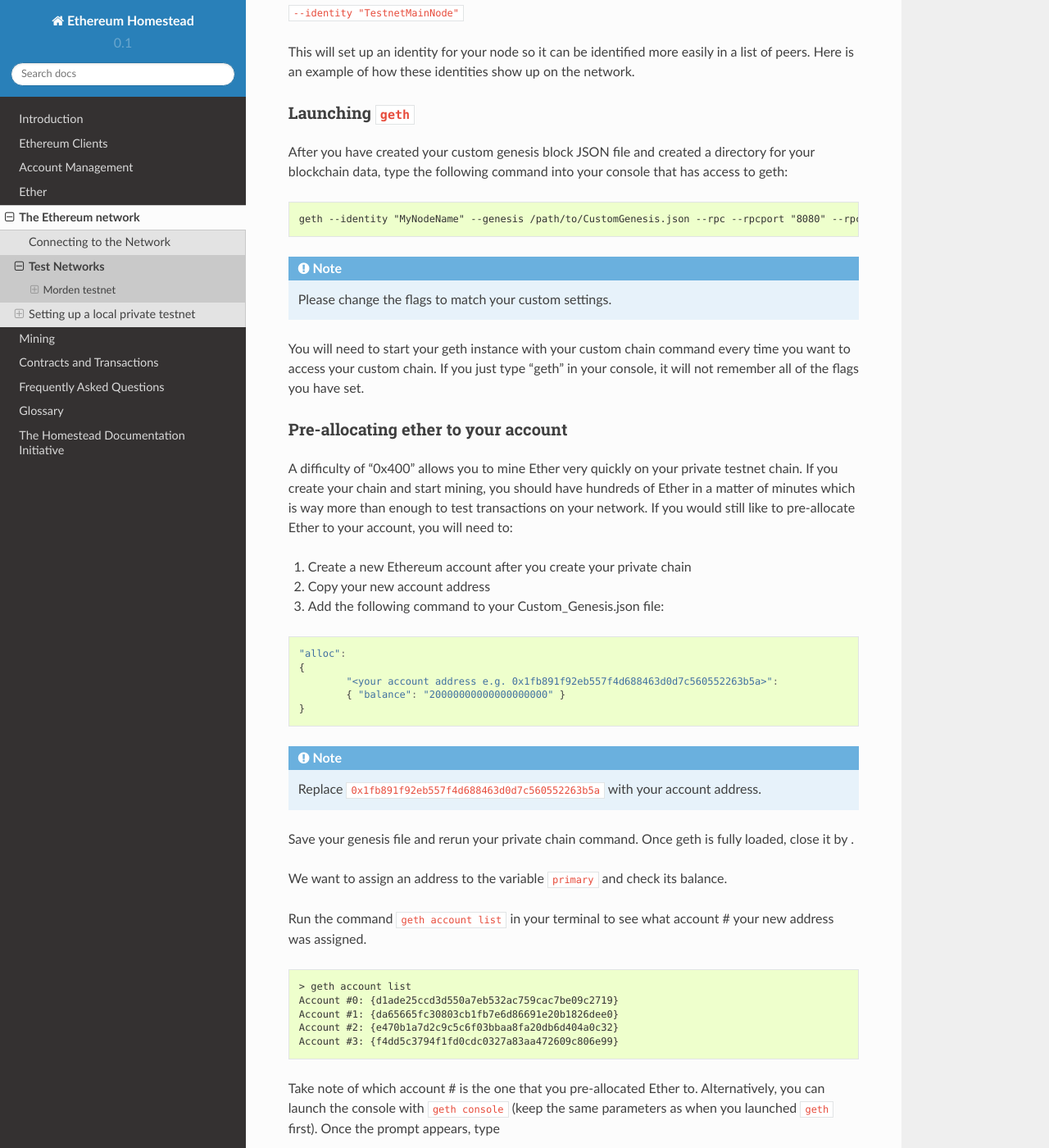
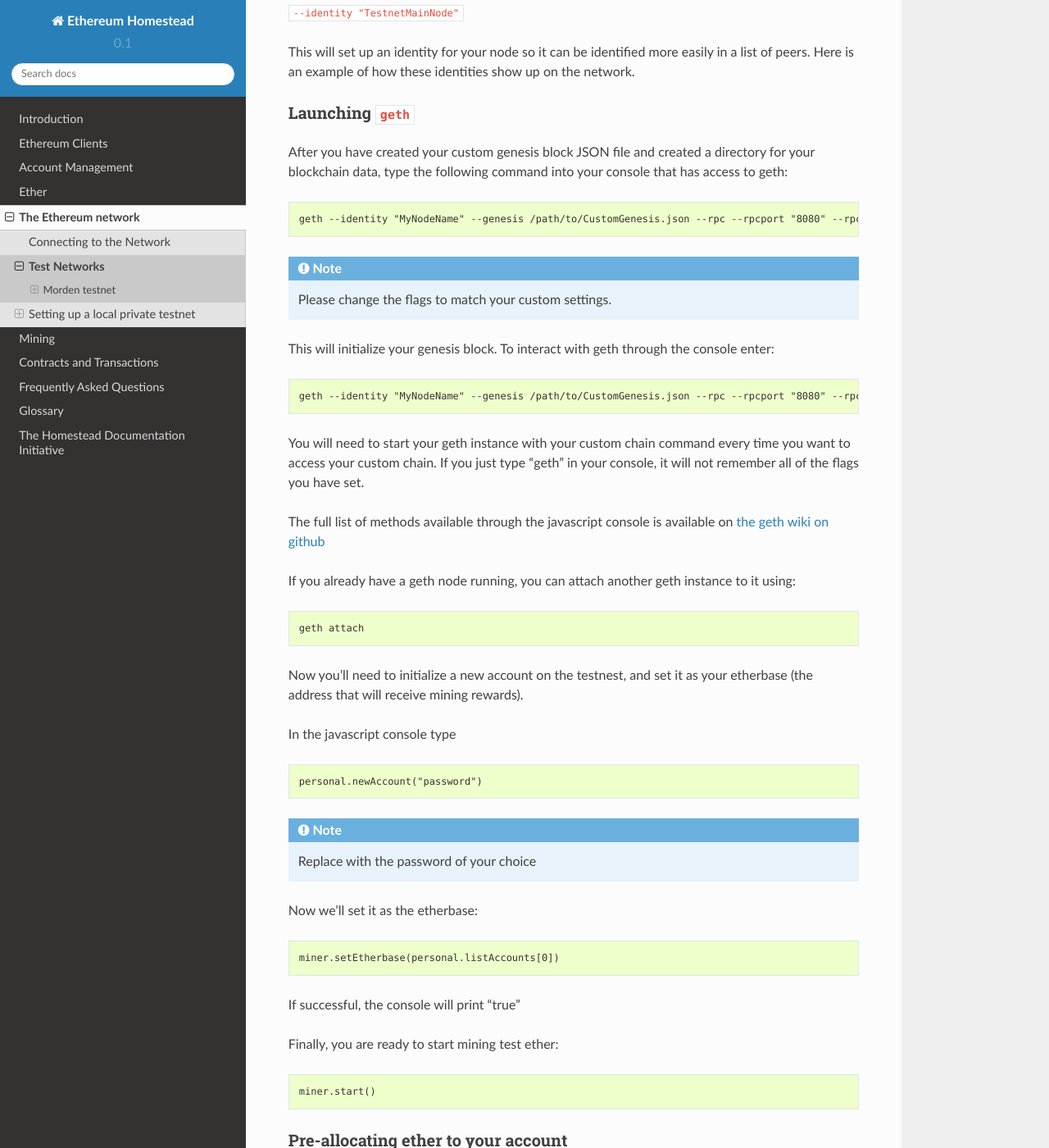
Before and after one commit to ethereum/homestead-guide, a Sphinx documentation site: the page built from source/network/test-networks.rst, in a window 1280 px wide and 1400 px high, scrolled down 5718 px. Shown: the whole window at 82% size. Built offline with Sphinx 7.4.7 and the Read the Docs theme 2.0.0, drawn with Linux system fonts in a browser that asks for light colours; some of the changed text lies outside the part shown.

```diff
--- a/source/network/test-networks.rst
+++ b/source/network/test-networks.rst
@@ -295,11 +295,49 @@
 
 .. code-block:: Console
 
-  geth --identity "MyNodeName" --genesis /path/to/CustomGenesis.json --rpc --rpcport "8080" --rpccorsdomain "*" --datadir "C:\chains\TestChain1" --port "30303" --nodiscover --rpcapi "db,eth,net,web3" --networkid 1999 console
+  geth --identity "MyNodeName" --genesis /path/to/CustomGenesis.json --rpc --rpcport "8080" --rpccorsdomain "*" --datadir "C:\chains\TestChain1" --port "30303" --nodiscover --rpcapi "db,eth,net,web3" --networkid 1999 init /path/to/CustomGenesis.json
 
 .. note:: Please change the flags to match your custom settings.
 
+This will initialize your genesis block.  To interact with geth through the console enter:
+
+.. code-block:: Console
+
+  geth --identity "MyNodeName" --genesis /path/to/CustomGenesis.json --rpc --rpcport "8080" --rpccorsdomain "*" --datadir "C:\chains\TestChain1" --port "30303" --nodiscover --rpcapi "db,eth,net,web3" --networkid 1999 console
+
 You will need to start your geth instance with your custom chain command every time you want to access your custom chain. If you just type "geth" in your console, it will not remember all of the flags you have set.
+
+The full list of methods available through the javascript console is available on `the geth wiki on github <https://github.com/ethereum/go-ethereum/wiki/JavaScript-Console>`_
+
+If you already have a geth node running, you can attach another geth instance to it using:
+
+.. code-block:: Console
+
+  geth attach
+
+Now you'll need to initialize a new account on the testnest, and set it as your etherbase (the address that will receive mining rewards).
+
+In the javascript console type
+
+.. code-block:: Console
+
+  personal.newAccount("password")
+
+.. note:: Replace with the password of your choice
+
+Now we'll set it as the etherbase:
+
+.. code-block:: Console
+
+  miner.setEtherbase(personal.listAccounts[0])
+
+If successful, the console will print "true"
+
+Finally, you are ready to start mining test ether:
+
+.. code-block:: Console
+
+  miner.start()
 
 Pre-allocating ether to your account
 --------------------------------------------------------------------------------
@@ -359,4 +397,3 @@
 
 
 * https://www.reddit.com/r/ethereum/comments/3kdnus/question_about_private_chain_mining_dont_upvote/
-* http://adeduke.com/2015/08/how-to-create-a-private-ethereum-chain/
```
